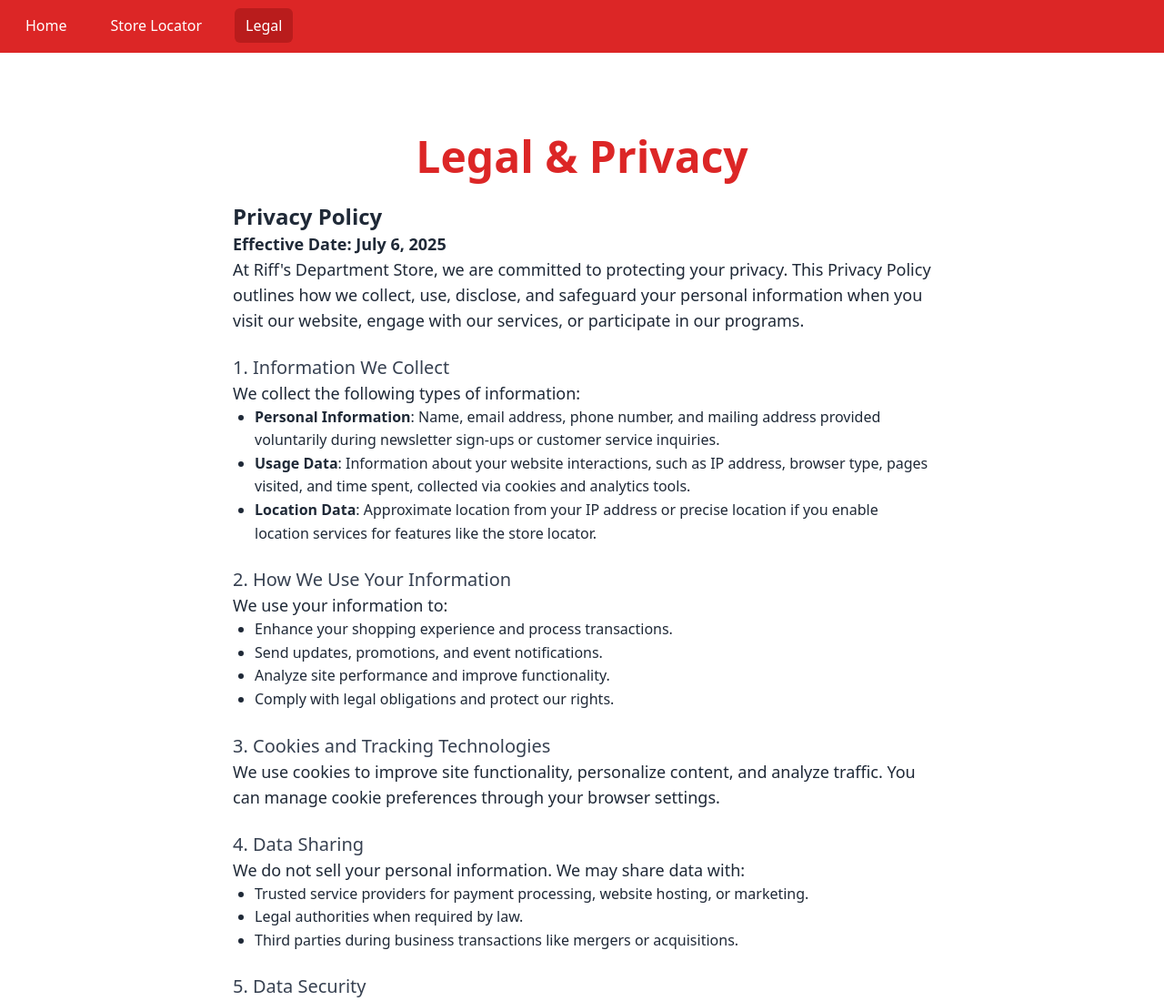
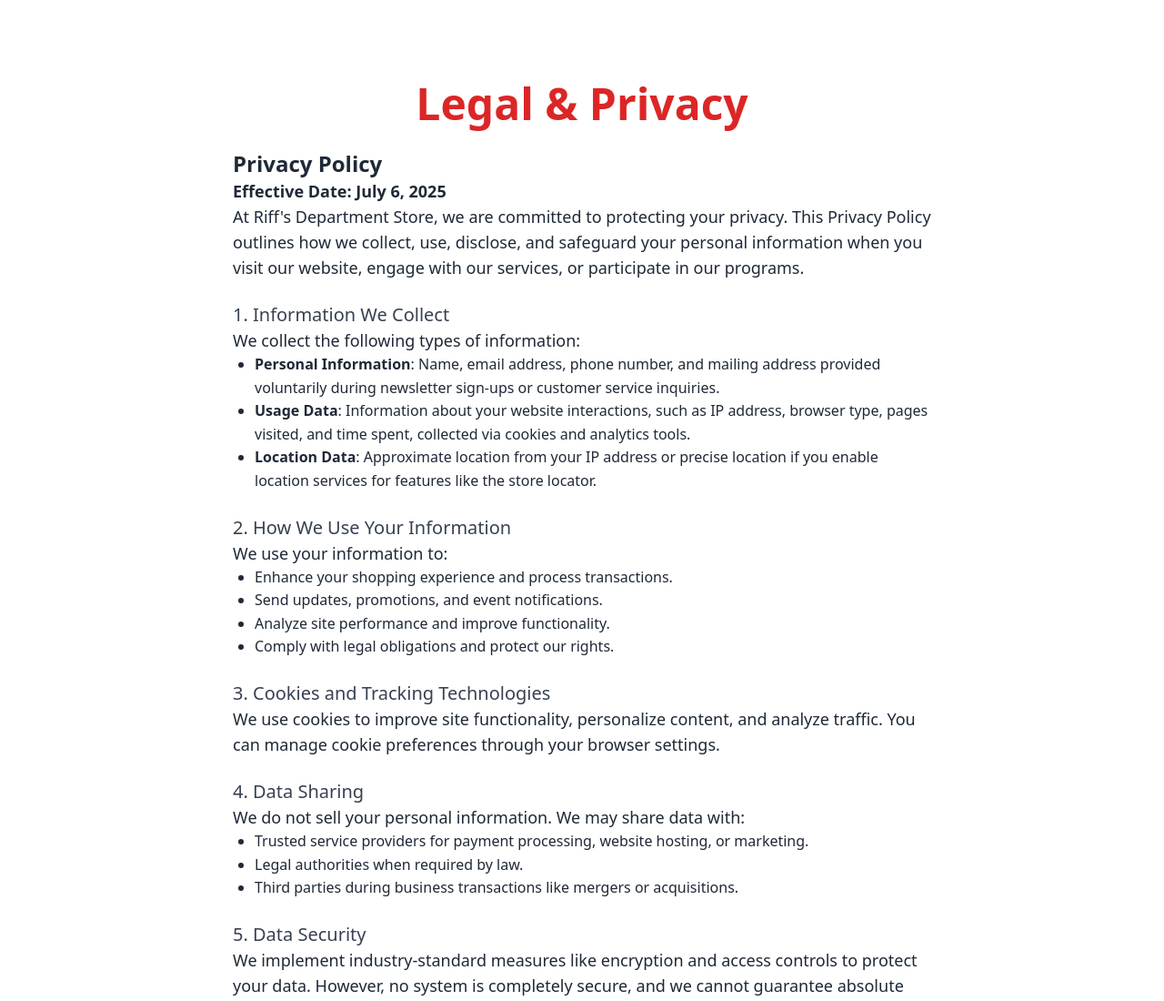
Before and after one commit to trippinsage/Riffs, a plain HTML site: page assets/legal/legal.html in a window 1280 px wide. Shown: the top 1100 px of the page at 91% size. Drawn offline with nearby package versions, Linux system fonts and the light colour scheme.

Commit message:
Update legal.html

```diff
--- a/assets/legal/legal.html
+++ b/assets/legal/legal.html
@@ -30,23 +30,6 @@
   <link rel="stylesheet" href="/assets/css/styles.css">
 </head>
 <body class="bg-gray-100 text-gray-800 font-sans">
-  <!-- Navigation Section -->
-  <section id="navigation" class="bg-red-600 text-white shadow-md">
-    <div class="container mx-auto px-4 py-4 flex items-center justify-between gap-4">
-      <button id="menu-toggle" class="md:hidden text-white focus:outline-none" aria-label="Toggle navigation menu" aria-expanded="false">
-        <svg class="w-8 h-8" fill="none" stroke="currentColor" viewBox="0 0 24 24" xmlns="http://www.w3.org/2000/svg">
-          <path stroke-linecap="round" stroke-linejoin="round" stroke-width="2" d="M4 6h16M4 12h16m-7 6h7"></path>
-        </svg>
-      </button>
-      <nav id="nav-menu" class="hidden md:flex md:w-auto" aria-label="Main navigation">
-        <ul class="flex flex-col md:flex-row flex-wrap gap-4 md:gap-6">
-          <li><a href="/home.html" class="px-3 py-2 rounded-md hover:bg-red-700 transition-colors">Home</a></li>
-          <li><a href="/home.html#locations" class="px-3 py-2 rounded-md hover:bg-red-700 transition-colors">Store Locator</a></li>
-          <li><a href="/legal.html" class="px-3 py-2 rounded-md bg-red-700 transition-colors" aria-current="page">Legal</a></li>
-        </ul>
-      </nav>
-    </div>
-  </section>
 
   <!-- Legal Content -->
   <section id="main-content" class="py-16 bg-white fade-in">
```
